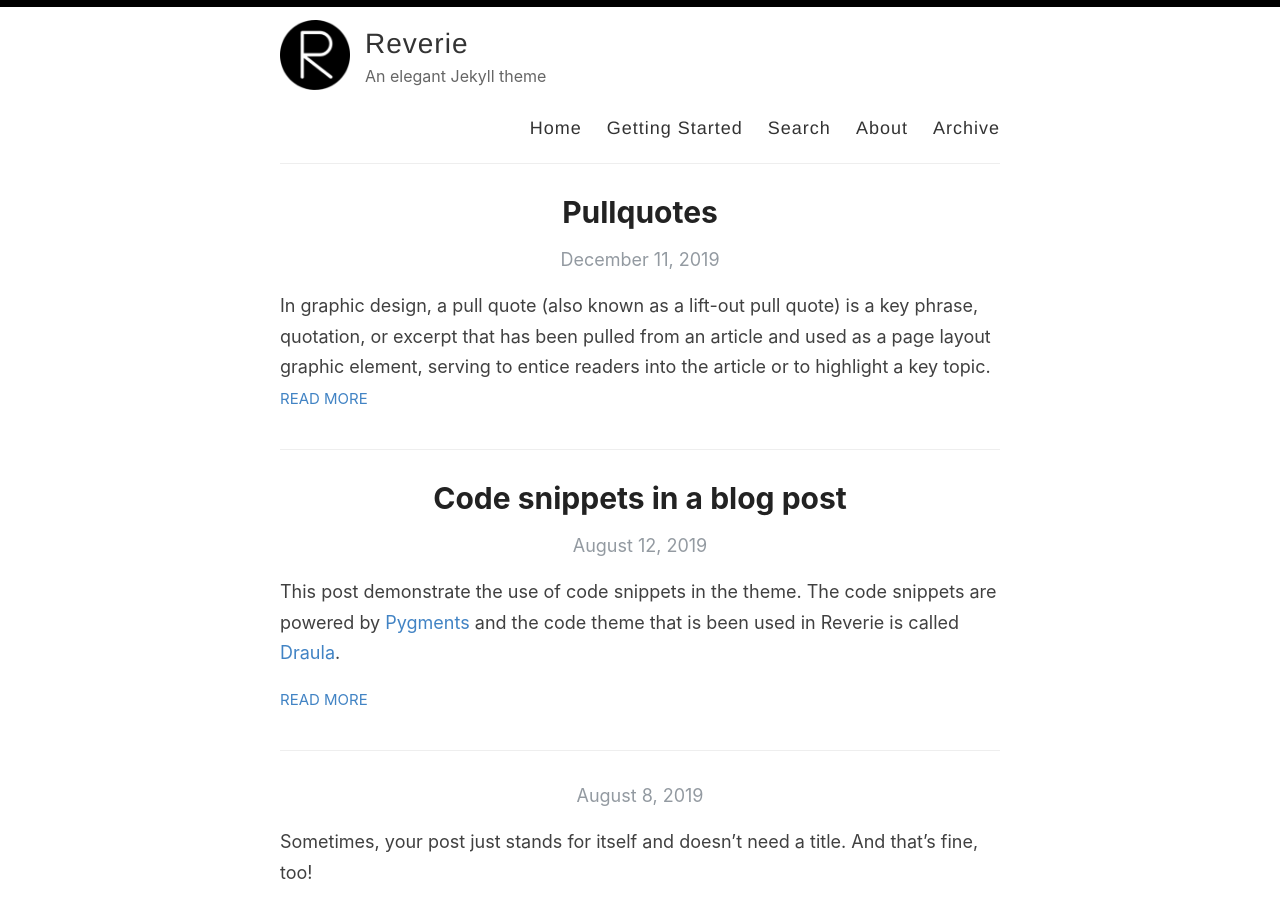
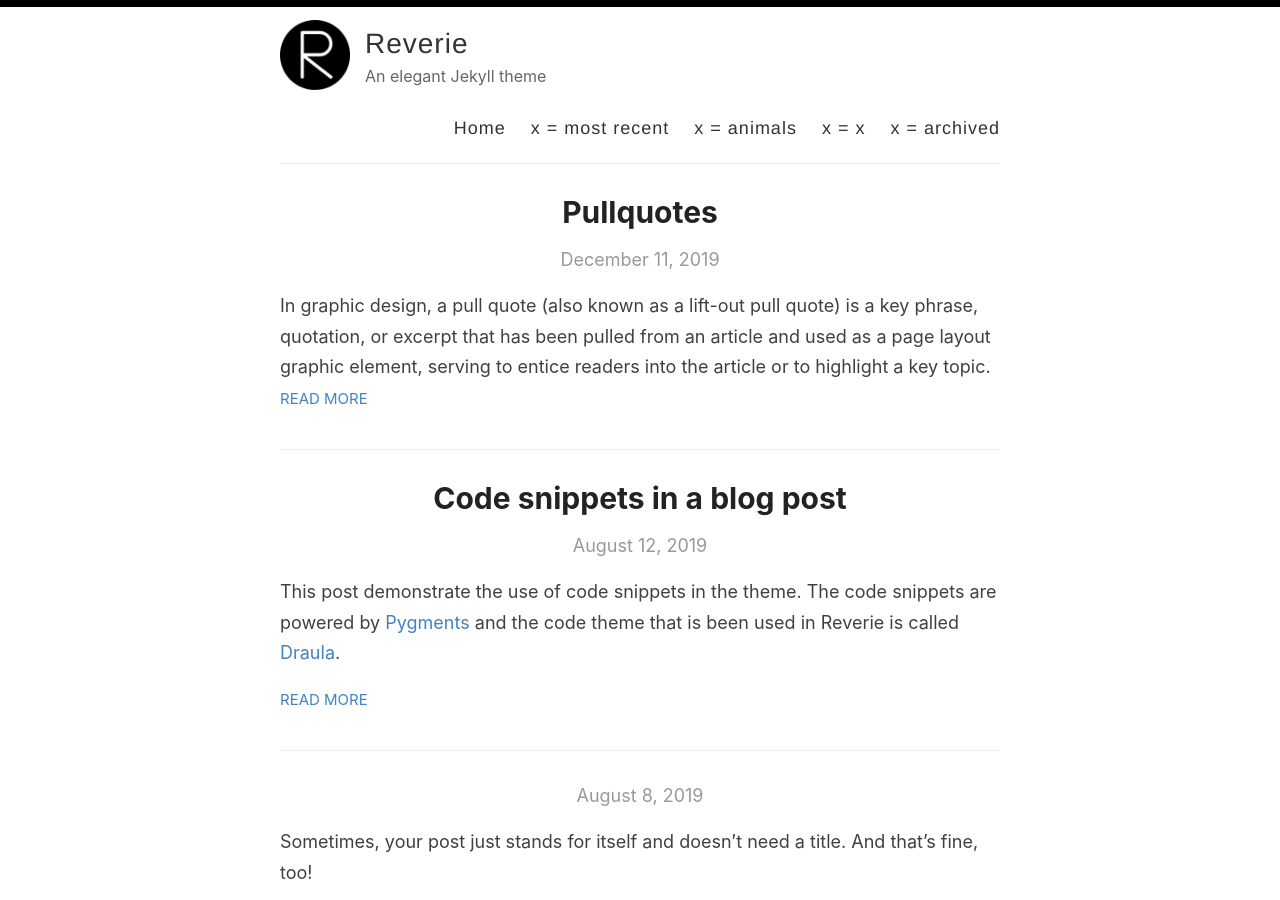
Before and after one commit to tylerxwords/tylerxwords.github.i, a Jekyll site: the page built from index.html, in a window 1280 px wide and 900 px high. Built offline with Jekyll 4.4.1, drawn with Linux system fonts in a browser that asks for light colours; the list of posts is cut into pages by our own code.

Commit message:
Update default.html

```diff
--- a/_layouts/default.html
+++ b/_layouts/default.html
@@ -29,10 +29,10 @@
 
             <nav>
               <a href="{{ site.baseurl }}/">Home</a>
-              <a href="{{ site.baseurl }}/getting-started">Getting Started</a>
-              <a href="{{ site.baseurl }}/search">Search</a>
-              <a href="{{ site.baseurl }}/about">About</a>
-              <a href="{{ site.baseurl }}/archive">Archive</a>
+              <a href="{{ site.baseurl }}/getting-started">x = most recent</a>
+              <a href="{{ site.baseurl }}/search">x = animals</a>
+              <a href="{{ site.baseurl }}/about">x = x</a>
+              <a href="{{ site.baseurl }}/archive">x = archived</a>
             </nav>
           </header>
         </div>
```
